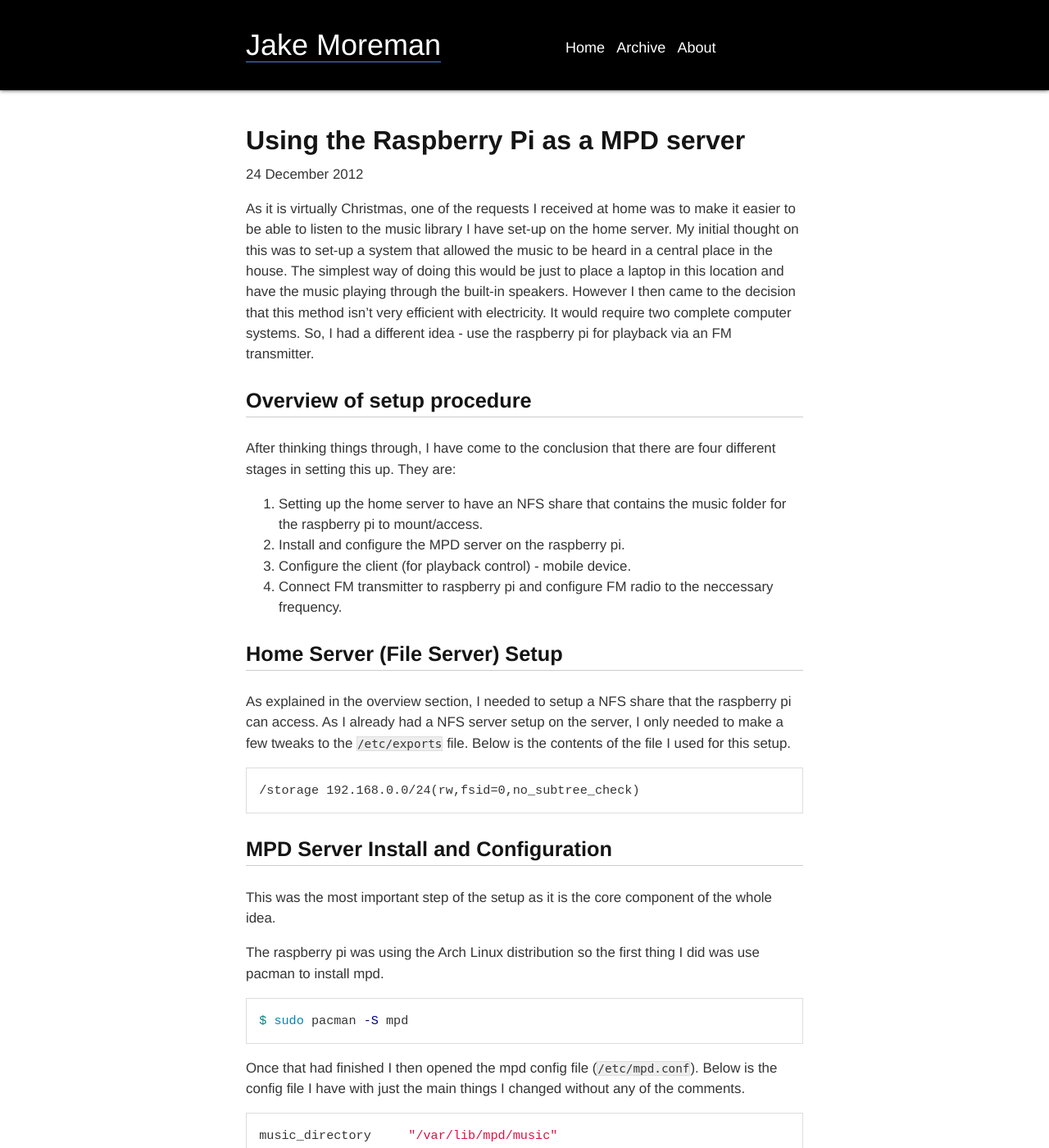
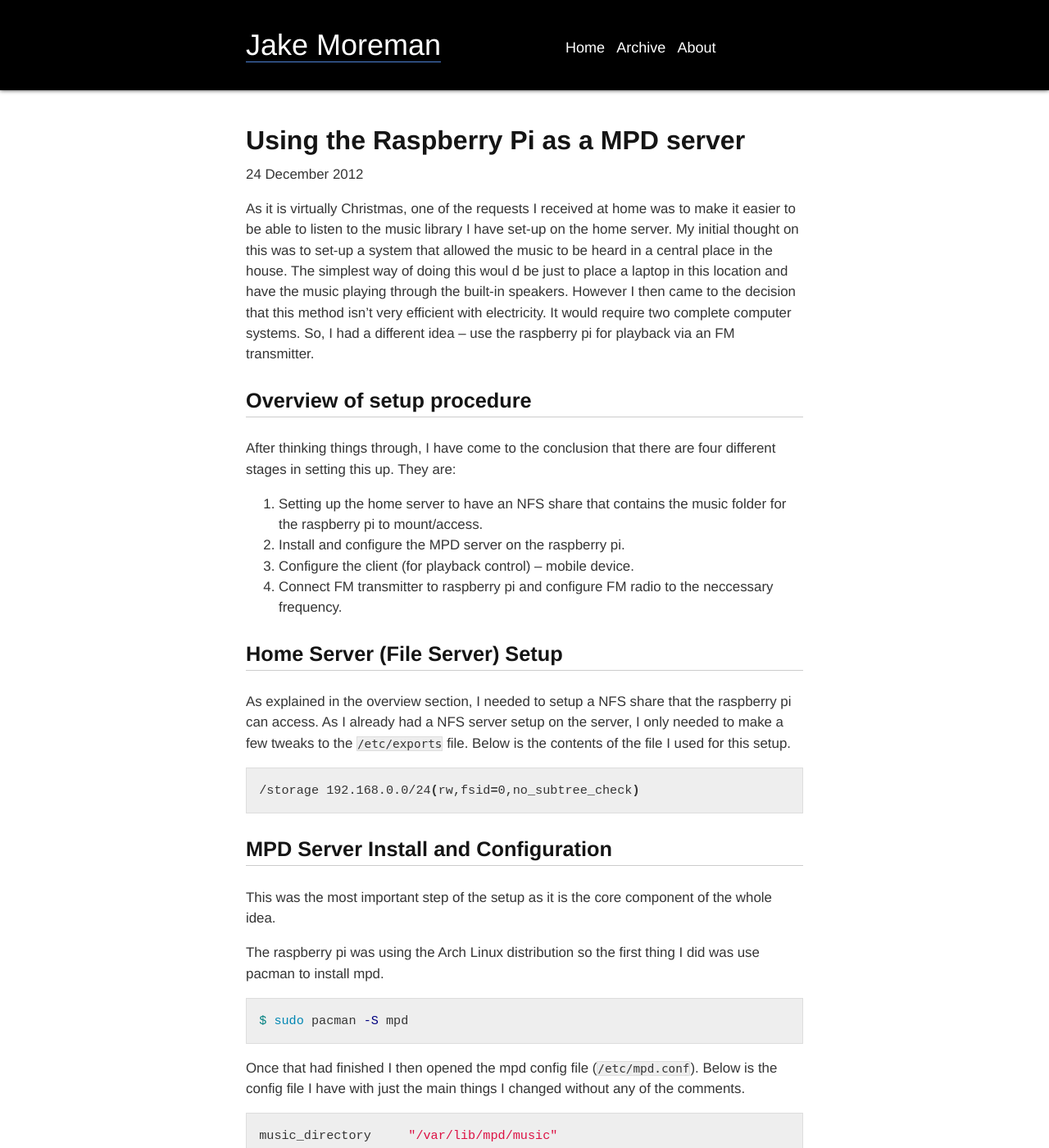
Before and after one commit to jake284773/jmoreman.github.io, a Jekyll site: the page built from _posts/2012-12-24-using-the-raspberry-pi-as-mpd-server.md, in a window 1280 px wide and 1400 px high. Shown: the whole window at 82% size. Built offline with Jekyll 4.4.1, drawn with Linux system fonts in a browser that asks for light colours; nearby versions of some CDN libraries; Markdown is read by kramdown in place of the engine named in the settings; some of the changed text lies outside the part shown.

Commit message:
Reformatted post to fix errors.

````diff
--- a/_posts/2012-12-24-using-the-raspberry-pi-as-mpd-server.md
+++ b/_posts/2012-12-24-using-the-raspberry-pi-as-mpd-server.md
@@ -11,37 +11,35 @@ tags:
 
 ---
 
-As it is virtually Christmas, one of the requests I received at home was to make it easier to be able to listen to the music library I have set-up on the home server. My initial thought on this was to set-up a system that allowed the music to be heard in a central place in the house. The simplest way of doing this would be just to place a laptop in this location and have the music playing through the built-in speakers. However I then came to the decision that this method isn't very efficient with electricity. It would require two complete computer systems. So, I had a different idea - use the raspberry pi for playback via an FM transmitter.
-
-<!-- more -->
+As it is virtually Christmas, one of the requests I received at home was to make it easier to be able to listen to the music library I have set-up on the home server. My initial thought on this was to set-up a system that allowed the music to be heard in a central place in the house. The simplest way of doing this woul d be just to place a laptop in this location and have the music playing through the built-in speakers. However I then came to the decision that this method isn't very efficient with electricity. It would require two complete computer systems. So, I had a different idea -- use the raspberry pi for playback via an FM transmitter.
 
 ### Overview of setup procedure ###
 After thinking things through, I have come to the conclusion that there are four different stages in setting this up. They are:
 
 1. Setting up the home server to have an NFS share that contains the music folder for the raspberry pi to mount/access.
 2. Install and configure the MPD server on the raspberry pi.
-3. Configure the client (for playback control) - mobile device.
+3. Configure the client (for playback control) -- mobile device.
 4. Connect FM transmitter to raspberry pi and configure FM radio to the neccessary frequency.
 
 ### Home Server (File Server) Setup ###
 As explained in the overview section, I needed to setup a NFS share that the raspberry pi can access. As I already had a NFS server setup on the server, I only needed to make a few tweaks to the `/etc/exports` file. Below is the contents of the file I used for this setup.
 
-```
+{% highlight bash %}
 /storage 192.168.0.0/24(rw,fsid=0,no_subtree_check)
-```
+{% endhighlight %}
 
 ### MPD Server Install and Configuration ###
 This was the most important step of the setup as it is the core component of the whole idea.
 
 The raspberry pi was using the Arch Linux distribution so the first thing I did was use pacman to install mpd.
 
-```bash
+{% highlight bash %}
 $ sudo pacman -S mpd
-```
+{% endhighlight %}
 
 Once that had finished I then opened the mpd config file (`/etc/mpd.conf`). Below is the config file I have with just the main things I changed without any of the comments.
 
-```bash
+{% highlight bash %}
 music_directory     "/var/lib/mpd/music"
 playlist_directory  "/var/lib/mpd/playlists"
 db_file             "/var/lib/mpd/mpd.db"
@@ -63,7 +61,7 @@ audio_output {
   name            "My ALSA Device"
   mixer_type      "software"
 }
-```
+{% endhighlight %}
 
 The majority of these options in the config file are unchanged from the defaults. In particular, I've decided to not adjust the actual `music_directory` location. The reasons for this are to avoid any major permissions conflict by keeping it in the `/var/lib/mpd` directory and because I will just create a symbolic link to the actual mounted music directory to this directory for mpd.
 
@@ -74,49 +72,49 @@ As part of configuring the MPD server the NFS share on the home server has to be
 So, the first step was to install a program called autofs. It is a auto-mounting program for network shares and removable devices. With it, I do not need to worry about having to manually mounting the NFS share from the home server.
 The installation is accomplished through the normal way:
 
-```bash
+{% highlight bash %}
 $ sudo pacman -S autofs
-```
+{% endhighlight %}
 
 Once that is done, the next step is to load the autofs4 kernel module. This is achieved through the normal way with modprobe:
 
-```bash
+{% highlight bash %}
 $ sudo modprobe autofs4
-```
+{% endhighlight %}
 
 Now would be a good time to include this module in a `modules.load.d` file. Here is my `/etc/modules.load.d/autofs` file for loading this kernel module automatically in the future:
 
-```bash
+{% highlight bash %}
 # Load autofs4 on boot
 autofs4
-```
+{% endhighlight %}
 
 Now that the kernel module is setup properly, the next step would be to check the configuration for autofs. Open up the `/etc/autofs/auto.master` file in your preferred text editor and then make sure that the following line is included:
 
-```bash
+{% highlight bash %}
 /net -hosts --timeout=60
-```
+{% endhighlight %}
 
 *Feel free to adjust the timeout value to something different than 60. (The unit is in seconds for this timeout variable)*
 
 As all the configuration for autofs is now complete, the final step is to enable and start the autofs service. This is accomplished by running the following:
 
-```bash
+{% highlight bash %}
 $ sudo systemctl enable autofs.service
 $ sudo systemctl start autofs.service
-```
+{% endhighlight %}
 
 Now if you go to the following directory by `cd`, you should see the contents of the NFS share. For example:
 
-```bash
+{% highlight bash %}
 $ cd /net/[nfs-server-hostname]/[nfs-share-name]
 $ cd /net/microserver/media
-```
+{% endhighlight %}
 
 #### MPD Permission Setup and Initial Folder Creation ####
 The next step or stage I went with was to create the necessary folders for MPD to function correctly and setup the permissions for these folders to what they should be. This was done as follows:
 
-```bash
+{% highlight bash %}
 # If /var/log/mpd doesn't exist
 $ sudo mkdir /var/log/mpd
 
@@ -126,34 +124,34 @@ $ sudo touch /var/lib/mpd/{mpd.db,mpdstate}
 $ sudo chown -R mpd /var/lib/mpd
 # Add mpd to the audio group in-order for it to use the ALSA sound system
 $ sudo gpasswd -a mpd audio
-```
+{% endhighlight %}
 
 ##### Symbolic Link Creation (NFS<->MPD) #####
 
 From here, the next step would be to create a symbolic link betwen the nfs server folder and the mpd music folder. In my case it was just running the following:
 
-```bash
+{% highlight bash %}
 $ sudo ln -s /net/microserver/media/Lossy_ogg /var/lib/mpd/music
-```
+{% endhighlight %}
 
 *Obviously, change this to how your folder structure is.*
 
 #### MPD Service Enable and Start ####
 From here, I think MPD shall be setup correctly for the daemon to be started. With systemctl, I enabled and started the mpd service as follows:
 
-```bash
+{% highlight bash %}
 $ sudo systemctl enable mpd.service
 $ sudo systemctl start mpd.service
-```
+{% endhighlight %}
 
 #### MPD Library Scan ####
-To be sure that MPD does perform a scan of the music folder, I decided to manually initiate it. Unfortunately, this cannot be achieved directly from MPD. Instead it must be done through MPC - the default MPD CLI client.
+To be sure that MPD does perform a scan of the music folder, I decided to manually initiate it. Unfortunately, this cannot be achieved directly from MPD. Instead it must be done through MPC -- the default MPD CLI client.
 
 So if you haven't already installed it, do so through pacman. (`sudo pacman -S mpc`) Once that is done, you'll be able to run the following command to initiate the manual library scan:
 
-```bash
+{% highlight bash %}
 $ mpc update
-```
+{% endhighlight %}
 
 ### Client Setup ###
 As very briefly mentioned in the overview, I have decided to use a mobile device to act as the main client for the media server. My preferred type of device is one that is running on the Android platform. So for this I have been using the [MPDroid](https://github.com/abarisain/dmix) open-source application.
@@ -161,19 +159,20 @@ As very briefly mentioned in the overview, I have decided to use a mobile device
 Setting-up MPDroid with the server was simply a matter of adding the hostname of the server to the settings and then connecting to it.
 
 ### FM Transmitter Setup ###
+
 **This should the last and final stage of this whole setup.**
 
 As the Raspberry Pi has an audio out jack, it was simply just a case of plugging in the FM transmitter, setting the transmission frequency and the FM radio (receiver) frequency, set some songs to play using a client and you should be good to go.
 
 Except, there may be one extra thing. In the default installation of Arch Linux for the raspberry pi, the sound card kernel module isn't loaded automatically. Load the module through the standard way:
 
-```bash
+{% highlight bash %}
 $ sudo modprobe snd_bcm2835
-```
+{% endhighlight %}
 
 You may also want to create a `modules-load.d` file with the following contents:
 
-```bash
+{% highlight bash %}
 # Load the sound card module for the broadcom chip on the rapi
 snd_bcm2835
-```
+{% endhighlight %}
````
